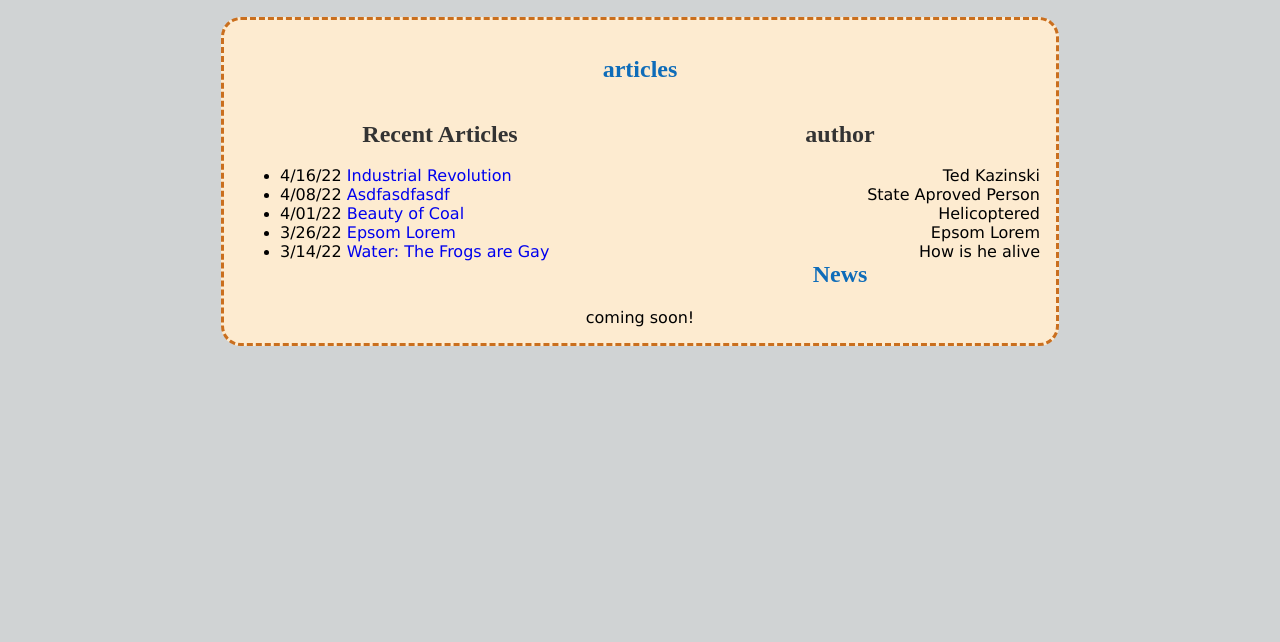
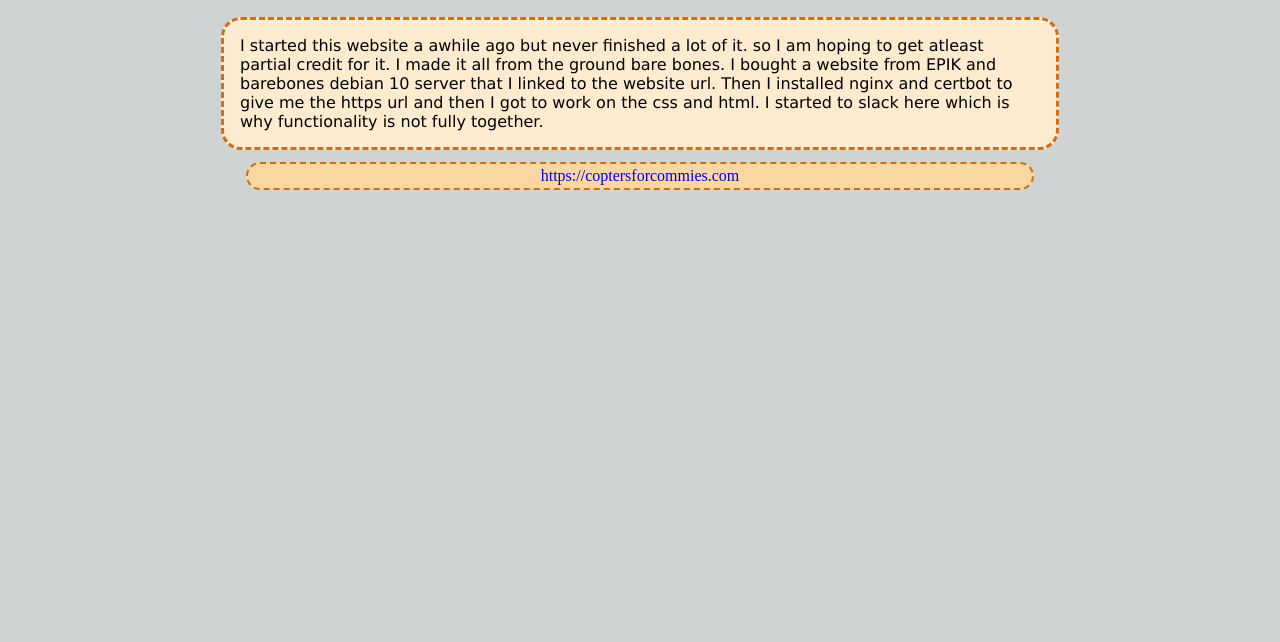
Before and after one commit to NathanielStrong/coptersforcommies, a plain HTML site: page index.html in a window 1280 px wide. Shown: the part 158-800 px from the top of the page. Drawn offline with Linux system fonts and the light colour scheme.

Commit message:
Add files via upload

```diff
--- a/index.html
+++ b/index.html
@@ -11,7 +11,7 @@
   <a class="active" style="padding:11px 14px 8px 14px;" href="../index.html">
     <img src="pictures/home.png">
   </a>
-  <a href="articles/articles.html">Articles</a>
+  <a href="shop/shop.html">Shop</a>
   <a href="news/news.html">News</a>
   <a href="about.html">About</a>
 </div>
@@ -20,33 +20,13 @@
 
 <main>
 
-  <h2>articles</h2>
-
-<div class="row">
-  <div class="column left">
-    <h3>Recent Articles</h3>
-    <ul>
-    <li><p>4/16/22 <a href="articles/industrialconsequences.html">Industrial Revolution</a></p></li>
-    <li><p>4/08/22 <a href="articles/industrialconsequences.html">Asdfasdfasdf</a></p></li>
-    <li><p>4/01/22 <a href="articles/industrialconsequences.html">Beauty of Coal</a></p></li>
-    <li><p>3/26/22 <a href="articles/industrialconsequences.html">Epsom Lorem</a></p></li>
-    <li><p>3/14/22 <a href="articles/industrialconsequences.html">Water: The Frogs are Gay</a></p></li>
-    </ul>
-  </div>
-  <div class="column right" style="text-align: right;">
-    <h3>author</h3>
-    <p>Ted Kazinski</p>
-    <p>State Aproved Person</p>
-    <p>Helicoptered</p>
-    <p>Epsom Lorem</p>
-    <p>How is he alive</p>
-  </div>
-</div>
-
-<h2 style="text-align: center;">News</h2>
-<p style="text-align: center;">coming soon!</p>
+<p>I started this website a awhile ago but never finished a lot of it. so I am hoping to get atleast partial credit for it. I made it all from the ground bare bones. I bought a website from EPIK and barebones debian 10 server that I linked to the website url. Then I installed nginx and certbot to give me the https url and then I got to work on the css and html. I started to slack here which is why functionality is not fully together.</p>
 
 </main>
 
+<footer class="footer">
+<a href="https://Coptersforcommies.com">https://coptersforcommies.com</a>
+</footer>
+
 </body>
 </html>
```
